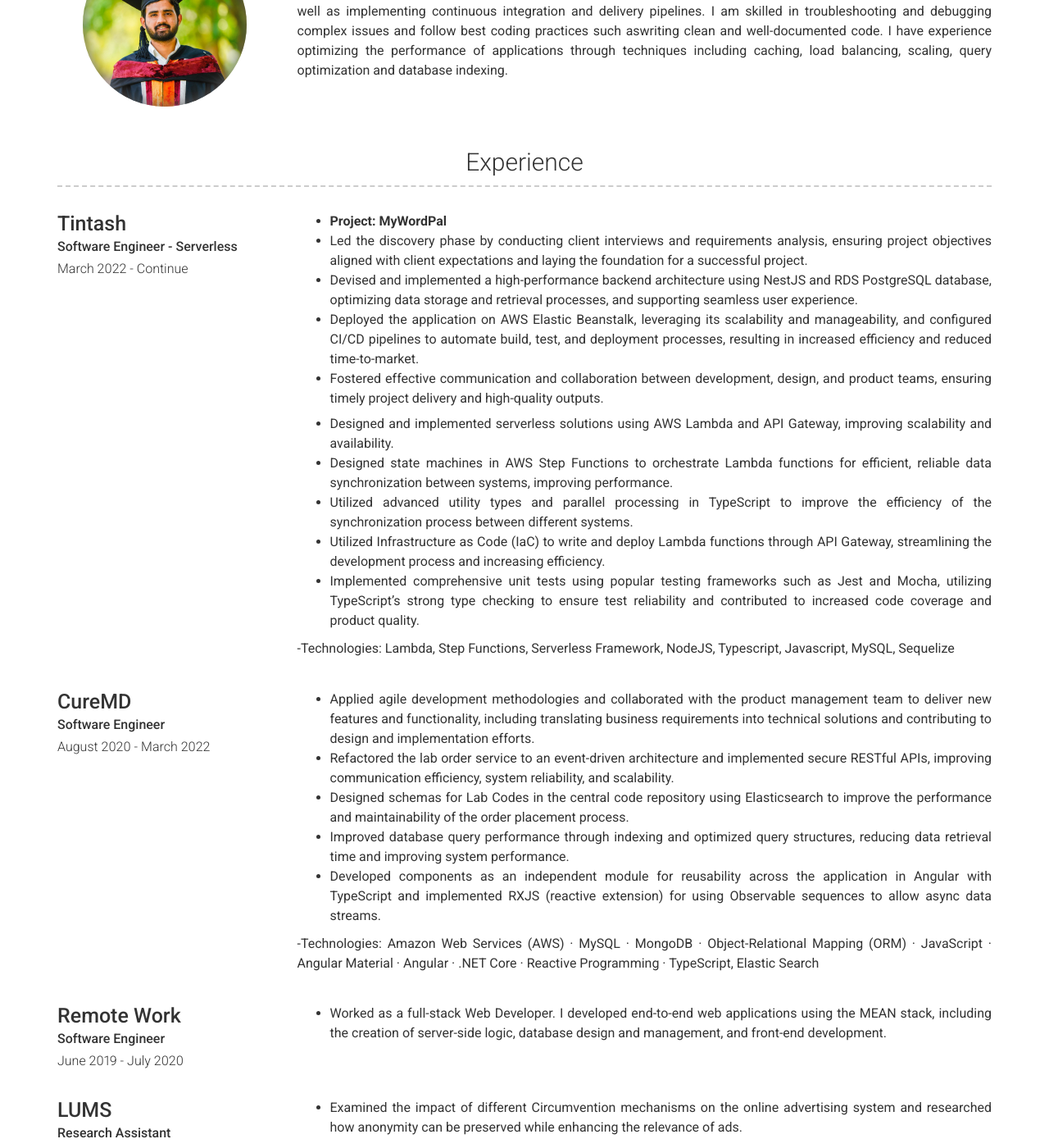
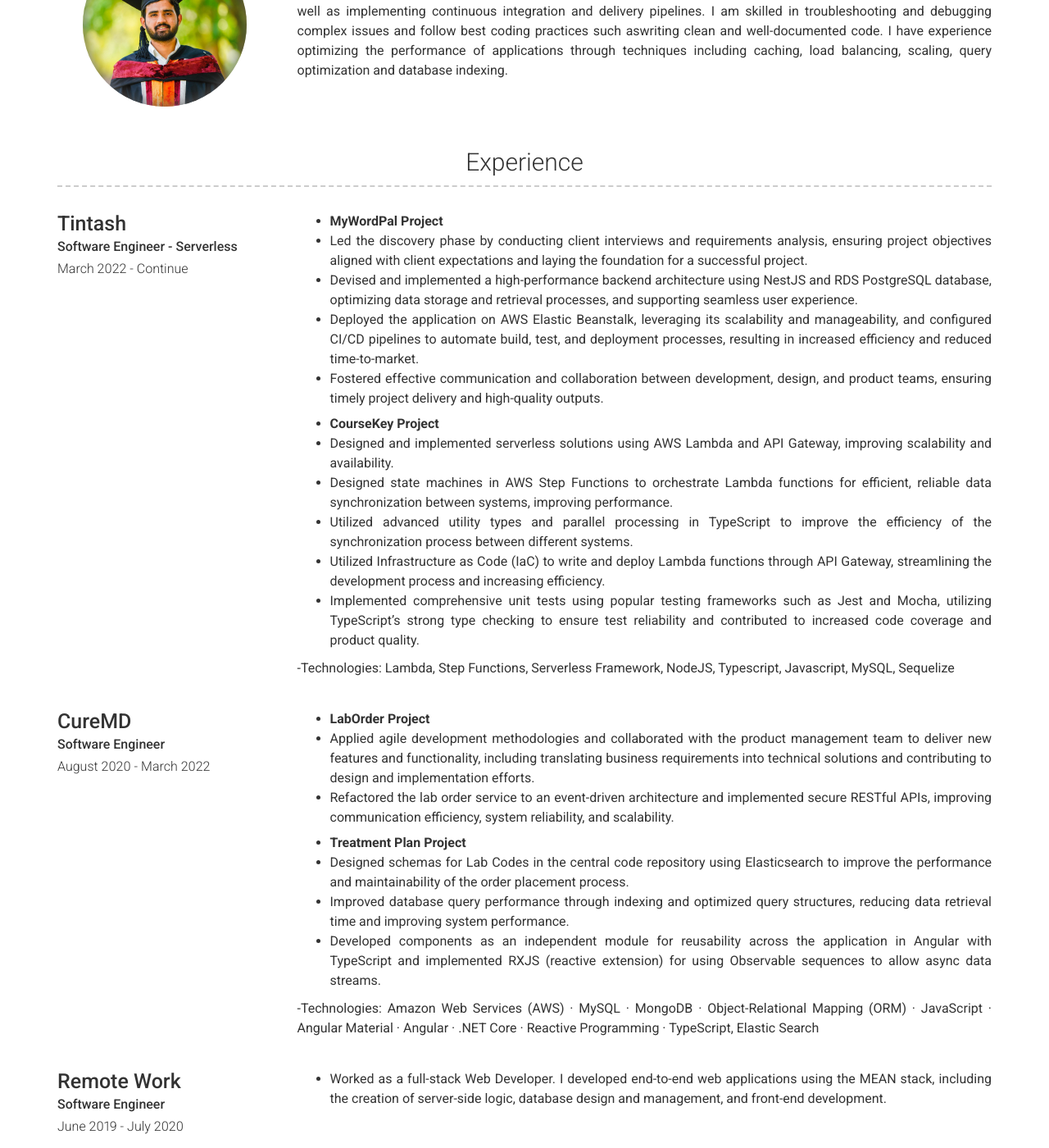
Before and after one commit to sulemanqaiser97/sulemanqaiser97.github.io, a Jekyll site: the page built from index.md, in a window 1280 px wide and 1400 px high, scrolled down 349 px. Shown: the whole window at 82% size. Built offline with Jekyll 4.4.1, drawn with Linux system fonts in a browser that asks for light colours; nearby versions of some CDN libraries.

Commit message:
make different sections

```diff
--- a/_config.yml
+++ b/_config.yml
@@ -32,12 +32,13 @@ content:
         sub_title: Software Engineer - Serverless
         caption: March 2022 - Continue
         description: | # this will include new lines to allow paragraphs
-          * <strong>Project: MyWordPal</strong>
+          * <strong>MyWordPal Project</strong><br>
           * Led the discovery phase by conducting client interviews and requirements analysis, ensuring project objectives aligned with client expectations and laying the foundation for a successful project.
           * Devised and implemented a high-performance backend architecture using NestJS and RDS PostgreSQL database, optimizing data storage and retrieval processes, and supporting seamless user experience.
           * Deployed the application on AWS Elastic Beanstalk, leveraging its scalability and manageability, and configured CI/CD pipelines to automate build, test, and deployment processes, resulting in increased efficiency and reduced time-to-market.
           * Fostered effective communication and collaboration between development, design, and product teams, ensuring timely project delivery and high-quality outputs.
 
+          * <strong>CourseKey Project</strong><br>
           * Designed and implemented serverless solutions using AWS Lambda and API Gateway, improving scalability and availability.
           * Designed state machines in AWS Step Functions to orchestrate Lambda functions for efficient, reliable data synchronization between systems, improving performance.
           * Utilized advanced utility types and parallel processing in TypeScript to improve the efficiency of the synchronization process between different systems.
@@ -50,8 +51,11 @@ content:
         sub_title: Software Engineer
         caption: August 2020 - March 2022
         description: | # this will include new lines to allow paragraphs
+          * <strong>LabOrder Project</strong><br>
           * Applied agile development methodologies and collaborated with the product management team to deliver new features and functionality, including translating business requirements into technical solutions and contributing to design and implementation efforts.
           * Refactored the lab order service to an event-driven architecture and implemented secure RESTful APIs, improving communication efficiency, system reliability, and scalability.
+
+          * <strong>Treatment Plan Project</strong><br>
           * Designed schemas for Lab Codes in the central code repository using Elasticsearch to improve the performance and maintainability of the order placement process.
           * Improved database query performance through indexing and optimized query structures, reducing data retrieval time and improving system performance.
           * Developed components as an independent module for reusability across the application in Angular with TypeScript and implemented RXJS (reactive extension) for using Observable sequences to allow async data streams.
```
